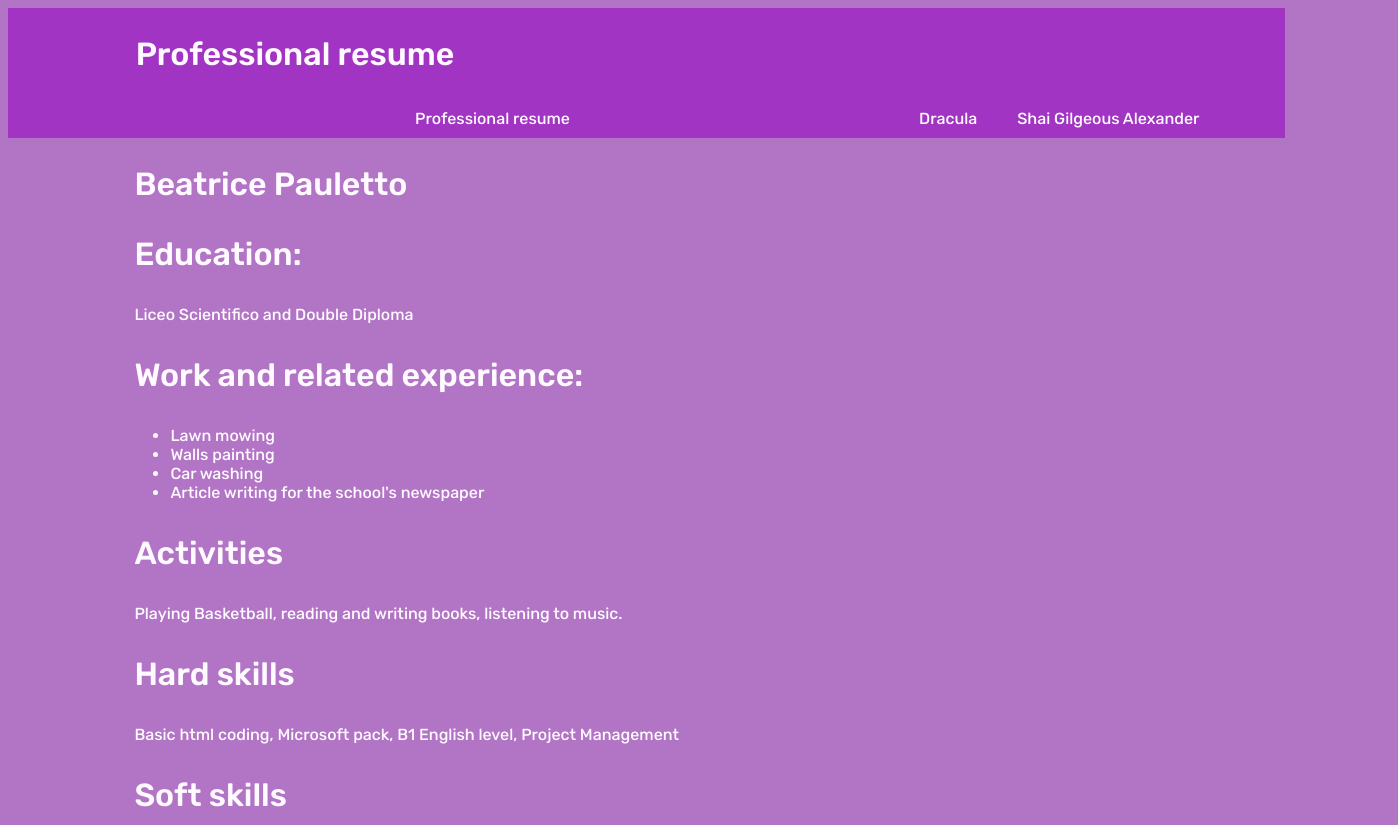
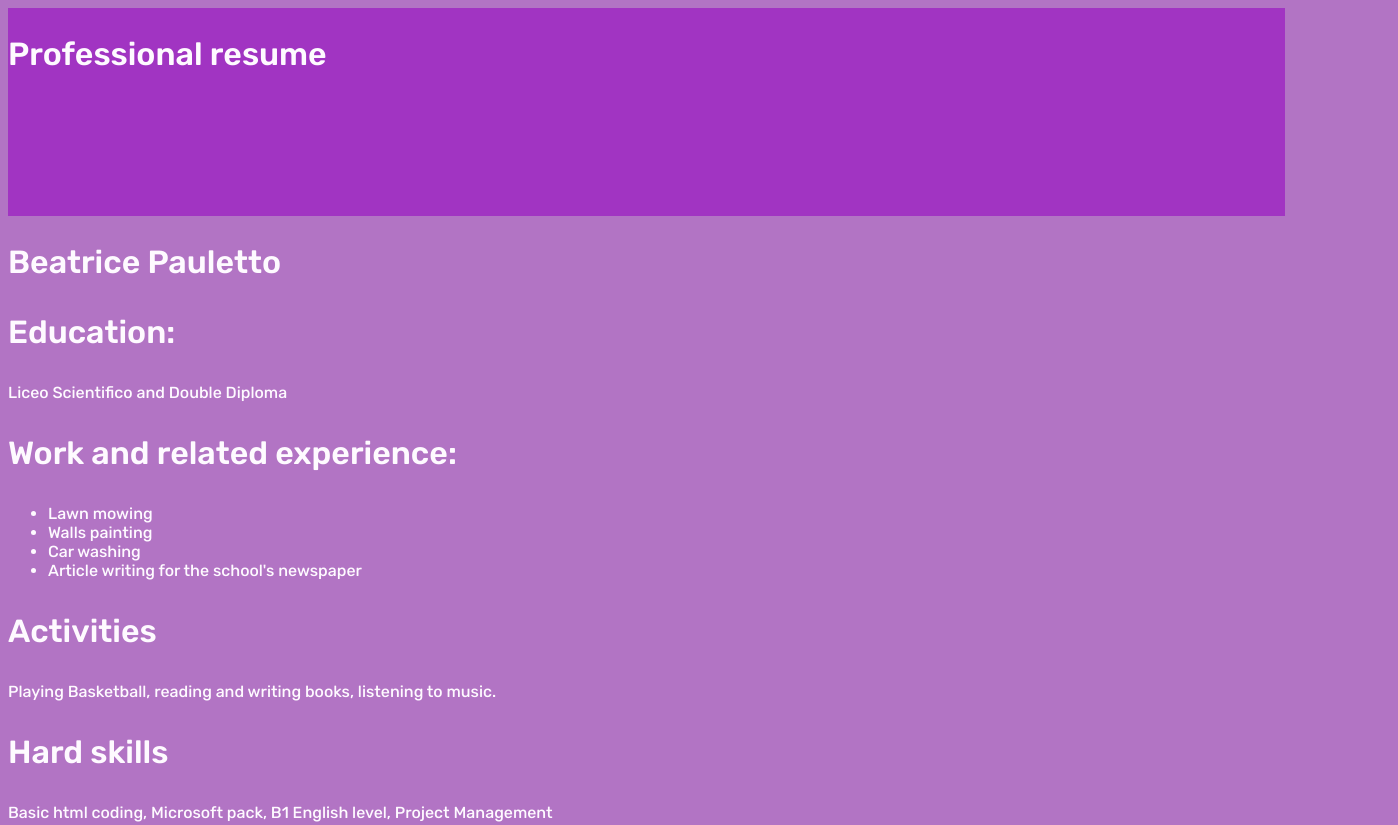
Before and after one commit to Beatrice-star/webdev_project2, a plain HTML site: page index.html in a window 1280 px wide. Shown: the top 825 px of the page, 1398 px wide, since content can reach past the window. Drawn offline with Linux system fonts and the light colour scheme.

Commit message:
fixing titles (2)

```diff
--- a/css/style.css
+++ b/css/style.css
@@ -7,8 +7,8 @@
 }
 
 #navbar-container {
-  float: left;
-  width: 101%;
+  float: center;
+  width: 80%;
   position: relative;
   display:block;
 }
@@ -18,12 +18,11 @@
   margin: 0;
   padding: 0;
   position: relative;
-  left: 50%;
-  float: left;
+  float: center;
 }
 
 #main-navbar ul li {
-  float: left;
+  float: center;
   position: relative;
   right: 50%;
   display: block;
@@ -60,7 +59,6 @@
   font-style: normal;
   color: #fefaff;
   position: relative;
-  left: 10%;
 }
 
 .creepster-regular {
@@ -69,7 +67,6 @@
   font-style: normal;
   color:#fefaff;
   position: relative;
-  left: 10%;
 }
 
 .rubik-title {
@@ -79,5 +76,4 @@
   color: #fefaff;
   font-size:2em;
   position: relative;
-  left: 10%;
 }
```
